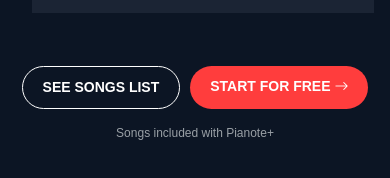
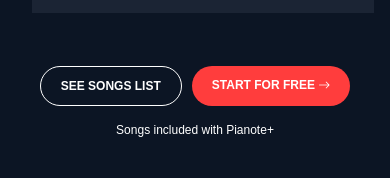
Before and after one commit to Raphariel/favorite-song, a website: page pages/index.html in a window 390 px wide. Shown: the part 920-1098 px from the top of the page. Drawn offline with nearby package versions, Linux system fonts and the light colour scheme.

Commit message:
add global CSS for the all function button

```diff
--- a/src/input.css
+++ b/src/input.css
@@ -114,7 +114,7 @@
 .button {
   display: inline-block;
   margin: 5px;
-  padding: 10px 20px;
+  padding: 10px 100px;
   border-radius: 25px;
   text-align: center;
   text-decoration: none;
@@ -152,6 +152,25 @@
   text-align: center;
   font-family: Arial, sans-serif;
   font-size: 12px;
-  color: #9aa0a6;
+  color: #fff;
   margin-top: 10px;
 }
+
+.transition-max-height {
+  transition: max-height 0.5s ease-in-out;
+}
+
+/* Adjustments for tablets */
+@media (max-width: 768px) {
+  .button {
+    padding: 10px 50px; /* Reduce horizontal padding */
+  }
+}
+
+/* Adjustments for mobile devices */
+@media (max-width: 480px) {
+  .button {
+    padding: 10px 20px; /* Further reduce horizontal padding */
+    font-size: 12px;    /* Adjust font size for better readability on smaller screens */
+  }
+}
```
